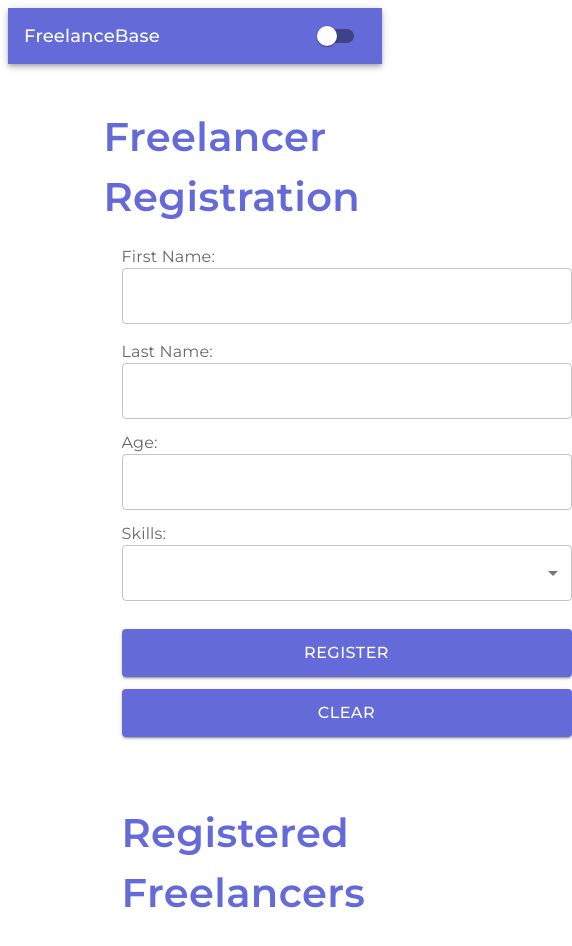
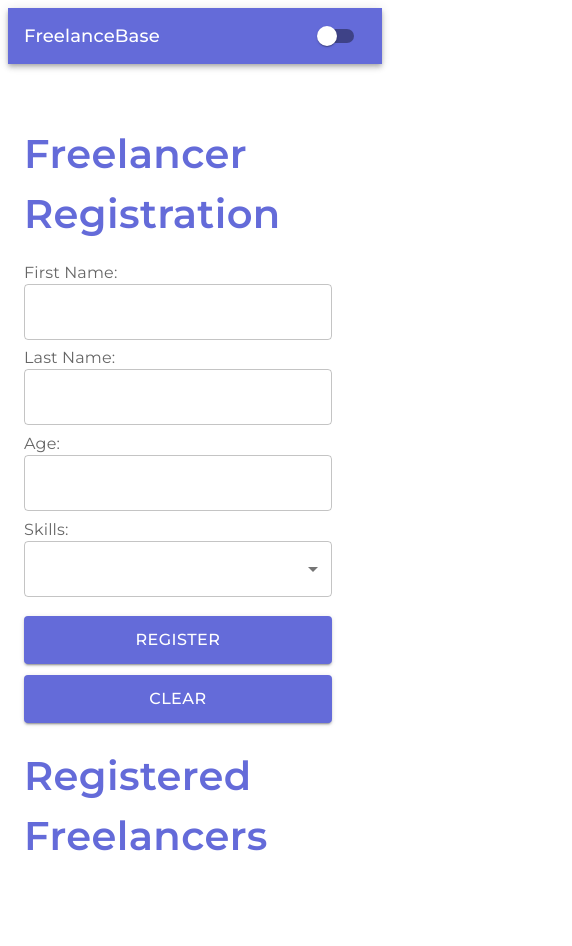
Before and after one commit to proga-react-practice/epsilon-team-project, a React (Vite) app: page /vova in a window 390 px wide. Shown: the top 946 px of the page, 572 px wide, since content can reach past the window. After the commit the page ends 916 px from the top, so only its background shows below. Built offline with nearby package versions, Linux system fonts and the light colour scheme.

Commit message:
add responsive to frelancer form

```diff
--- a/src/Pages/Vova.tsx
+++ b/src/Pages/Vova.tsx
@@ -31,18 +31,16 @@ const Freelancers: React.FC = () => {
   return (
     <Box
       sx={{
-        minHeight: '100vh',
         display: 'flex',
         justifyContent: 'center',
         alignItems: 'center',
-        ml:'25%'
       }}
     >
-      <Grid container spacing={3} sx={{ width: '100%' }}>
-        <Grid item xs={12} md={6}>
+      <Grid container spacing={2}>
+        <Grid item xs={12} sm={10} md={6} lg={6} xl={6}>
           <RegistrationForm onSubmit={handleSubmit} />
         </Grid>
-        <Grid item xs={12} md={6}>
+        <Grid item xs={12} sm={10} md={6} lg={6} xl={6}>
           <FreelancerList
             freelancers={freelancers}
             onDelete={handleDelete}
--- a/src/components/404/404.tsx
+++ b/src/components/404/404.tsx
@@ -17,6 +17,7 @@ const NotFoundPage = () => {
         backgroundColor: 'background.default',
         padding: prefersSmallerScreen ? '10px' : '20px',
 
+
       }}
     >
       <img src={doggif} alt="404 Not Found" style={{ width: prefersSmallerScreen ? '250px' : '350px', height: prefersSmallerScreen ? '250px' : '350px', marginBottom: prefersSmallerScreen ? '20px' : '40px' }} />
--- a/src/components/freelancer/SkillSelect.tsx
+++ b/src/components/freelancer/SkillSelect.tsx
@@ -31,7 +31,7 @@ const SkillsSelect: React.FC<SkillsSelectProps> = ({ selectedSkills, onSkillsCha
   };
 
   return (
-    <FormControl sx={{ height: '48px', width: "450px" }}>
+    <FormControl sx={{ height: '48px', width: "90%" }}>
       <InputLabel id="skills-label" style={{ cursor: 'pointer' }}></InputLabel>
       <Select
         labelId="skills-label"
--- a/src/components/freelancer/cards.tsx
+++ b/src/components/freelancer/cards.tsx
@@ -22,8 +22,8 @@ const FreelancerList: React.FC<Props> = ({ freelancers, onDelete, onEdit }) => {
   };
 
   return (
-    <Box sx={{ mt: '10%' }}>
-      <Typography sx={{ fontSize: '40px', marginBottom: '18px', fontFamily: 'Montserrat', fontWeight: '600' }} color="primary">
+    <Box sx={{ mt: '2%' }}>
+      <Typography sx={{ fontSize: '40px', marginBottom: '5%', fontFamily: 'Montserrat', fontWeight: '600' }} color="primary">
         Registered Freelancers
       </Typography>
       <DragDropContext onDragEnd={onDragEnd}>
@@ -82,23 +82,23 @@ const FreelancerCard: React.FC<{ freelancer: Freelancer; index: number; onDelete
   return (
     <Draggable key={index} draggableId={`${index}`} index={index}>
       {(provided) => (
-        <Box sx={{ mb: '24px' }}>
+        <Box sx={{ mb: '50%' }}>
           <Card
             ref={provided.innerRef}
             {...provided.draggableProps}
             {...provided.dragHandleProps}
             className="freelancer-card"
-            sx={{ width: '500px', height: 'auto' }}
+            sx={{ width: '95%', height: 'auto' }}
           >
-            <CardContent sx={{ p: 2, display: 'flex', flexDirection: 'column' }}>
-              <Box sx={{ display: 'flex', alignItems: 'center', justifyContent: 'space-between', mb: 2 }}>
+            <CardContent sx={{ p: '3%', display: 'flex', flexDirection: 'column' }}>
+              <Box sx={{ display: 'flex', alignItems: 'center', justifyContent: 'space-between', mb: '2%' }}>
                 {editing ? (
                   <TextField
                     name="firstName"
                     label="First Name"
                     value={updatedFreelancer.firstName}
                     onChange={handleChange}
-                    sx={{ mr: 1 }}
+                    sx={{ mr: '2%' }}
                   />
                 ) : (
                   <Typography variant="h5" sx={{ fontFamily: 'Montserrat', fontWeight: '600' }}>
@@ -111,10 +111,10 @@ const FreelancerCard: React.FC<{ freelancer: Freelancer; index: number; onDelete
                   </IconButton>
                   {editing ? (
                     <>
-                      <Button onClick={handleSaveClick} color="primary" sx={{ mr: 1 }}>
+                      <Button onClick={handleSaveClick} color="primary" sx={{ mr: '1%' }}>
                         Save
                       </Button>
-                      <Button onClick={handleCancelClick} color="secondary">
+                      <Button onClick={handleCancelClick} color="secondary" sx={{ ml:'26%' }}>
                         Cancel
                       </Button>
                     </>
@@ -132,7 +132,7 @@ const FreelancerCard: React.FC<{ freelancer: Freelancer; index: number; onDelete
                     label="Last Name"
                     value={updatedFreelancer.lastName}
                     onChange={handleChange}
-                    sx={{ mb: 1 }}
+                    sx={{ mb: '1%' }}
                   />
                   <TextField
                     name="age"
@@ -140,7 +140,7 @@ const FreelancerCard: React.FC<{ freelancer: Freelancer; index: number; onDelete
                     type="number"
                     value={updatedFreelancer.age}
                     onChange={handleChange}
-                    sx={{ mb: 1 }}
+                    sx={{ mb: '1%' }}
                   />
                   <TextField
                     name="skills"
@@ -148,18 +148,18 @@ const FreelancerCard: React.FC<{ freelancer: Freelancer; index: number; onDelete
                     multiline
                     value={updatedFreelancer.skills.join(', ')}
                     onChange={handleChange}
-                    sx={{ mb: 1 }}
+                    sx={{ mb: '1%' }}
                   />
                 </>
               ) : (
                 <>
-                  <Typography sx={{ mt: '12px', fontFamily: 'Montserrat' }}>
+                  <Typography sx={{ mt: '2%', fontFamily: 'Montserrat' }}>
                     <Box component="span" sx={{ fontWeight: '600' }}>
                       Age:
                     </Box>{' '}
                     {freelancer.age}
                   </Typography>
-                  <Typography sx={{ mt: '12px', fontFamily: 'Montserrat', whiteSpace: 'normal' }}>
+                  <Typography sx={{ mt: '2%', fontFamily: 'Montserrat', whiteSpace: 'normal' }}>
                     <Box component="span" sx={{ fontWeight: '600' }}>
                       Skills:
                     </Box>{' '}
--- a/src/components/freelancer/form.tsx
+++ b/src/components/freelancer/form.tsx
@@ -31,23 +31,23 @@ const RegistrationForm: React.FC<RegistrationFormProps> = ({ onSubmit, initialVa
   );
 
   return (
-    <Box sx={{ mt: '10%', width: '50%' }} color="secondary">
-      <Typography style={{ fontSize: '40px', marginBottom: '18px', fontFamily: 'Montserrat', marginLeft: '-18px' }} color="primary"><strong>Freelancer Registration</strong></Typography>
+    <Box sx={{ mt: '10%', MinWidth: '50%' }} color="secondary">
+      <Typography style={{ fontSize: '40px', marginBottom: '5%', fontFamily: 'Montserrat' }} color="primary"><strong>Freelancer Registration</strong></Typography>
       <form onSubmit={handleSubmit(handleSubmitForm)}>
         <FormGroup>
-          <Box sx={{ mb: '16px' }} >
+          <Box sx={{ mb: '2%' }} >
             <InputLabel htmlFor="firstName" sx={{ fontFamily: 'Montserrat' }}>First Name:</InputLabel>
-            <TextField type="text" sx={{ width: "450px" }} id="firstName" {...register('firstName', { required: 'Please enter your first name.', pattern: { value: /^[\p{L}\s]+$/u, message: 'First name should contain only letters.' }, minLength: { value: 2, message: 'First name should be at least 2 characters long.' }, maxLength: { value: 50, message: 'First name cannot exceed 50 characters.' } })} /><br></br>
+            <TextField type="text" sx={{ width: "90%" }} id="firstName" {...register('firstName', { required: 'Please enter your first name.', pattern: { value: /^[\p{L}\s]+$/u, message: 'First name should contain only letters.' }, minLength: { value: 2, message: 'First name should be at least 2 characters long.' }, maxLength: { value: 50, message: 'First name cannot exceed 50 characters.' } })} /><br></br>
             {errors.firstName && errors.firstName.message && <ErrorMessage message={errors.firstName.message} />}
           </Box>
-          <Box sx={{ mb: '12px' }}>
+          <Box sx={{ mb: '2%' }}>
             <InputLabel htmlFor="lastName" sx={{ fontFamily: 'Montserrat' }}>Last Name:</InputLabel>
-            <TextField type="text" sx={{ width: "450px", }} id="lastName" {...register('lastName', { required: 'Please enter your last name.', pattern: { value: /^[\p{L}\s]+$/u, message: 'Last name should contain only letters.' }, minLength: { value: 2, message: 'Last name should be at least 2 characters long.' }, maxLength: { value: 50, message: 'Last name cannot exceed 50 characters.' } })} /><br></br>
+            <TextField type="text" sx={{ width: "90%" }} id="lastName" {...register('lastName', { required: 'Please enter your last name.', pattern: { value: /^[\p{L}\s]+$/u, message: 'Last name should contain only letters.' }, minLength: { value: 2, message: 'Last name should be at least 2 characters long.' }, maxLength: { value: 50, message: 'Last name cannot exceed 50 characters.' } })} /><br></br>
             {errors.lastName && errors.lastName.message && <ErrorMessage message={errors.lastName.message} />}
           </Box>
-          <Box sx={{ mb: '12px' }}>
+          <Box sx={{ mb: '2%' }}>
             <InputLabel htmlFor="age" sx={{ fontFamily: 'Montserrat' }}>Age:</InputLabel>
-            <TextField type="number" sx={{ width: "450px" }} id="age" {...register('age', { required: 'Please enter your age.', min: { value: 18, message: 'You must be at least 18 years old to register.' }, max: { value: 80, message: 'Age cannot exceed 80 years.' } })} /><br></br>
+            <TextField type="number" sx={{ width: "90%" }} id="age" {...register('age', { required: 'Please enter your age.', min: { value: 18, message: 'You must be at least 18 years old to register.' }, max: { value: 80, message: 'Age cannot exceed 80 years.' } })} /><br></br>
             {errors.age && errors.age.message && <ErrorMessage message={errors.age.message} />}
           </Box>
           <InputLabel htmlFor="skills" sx={{ fontFamily: 'Montserrat' }}>Skills:</InputLabel>
@@ -60,8 +60,8 @@ const RegistrationForm: React.FC<RegistrationFormProps> = ({ onSubmit, initialVa
             {...register('skills', { required: 'Please select at least one skill.' })}
           />
           {errors.skills && errors.skills.message && <ErrorMessage message={errors.skills.message} />}
-          <Button sx={{ mt: '36px', height: '48px', width: "450px", color: 'white', fontSize: '16px', fontFamily: 'Montserrat' }} type="submit" variant="contained" color="primary">Register</Button>
-          <Button sx={{ mt: '12px', height: '48px', width: "450px", color: 'white', fontSize: '16px', fontFamily: 'Montserrat' }} type="button" onClick={() => {reset({firstName: '', lastName: '', age: 0, skills: [] }); setSelectedSkills([]);}} variant="contained" color="primary">Clear</Button>
+          <Button sx={{ mt: '8%', width: "90%", height:'48px', color: 'white', fontSize: '16px', fontFamily: 'Montserrat' }} type="submit" variant="contained" color="primary">Register</Button>
+          <Button sx={{ mt: '3%', width: "90%", height:'48px', color: 'white', fontSize: '16px', fontFamily: 'Montserrat' }} type="button" onClick={() => {reset({firstName: '', lastName: '', age: 0, skills: [] }); setSelectedSkills([]);}} variant="contained" color="primary">Clear</Button>
         </FormGroup>
       </form>
     </Box>
--- a/src/components/home_page/homepage.tsx
+++ b/src/components/home_page/homepage.tsx
@@ -20,8 +20,7 @@ const Home: React.FC = () => {
             </Typography>
 
             <Typography variant="body1" gutterBottom sx={{ maxWidth: '100%', fontFamily: "Montserrat", fontSize: { xs: '16px', md: '24px' } }} color="primary">
-              Lorem ipsum dolor sit amet, consectetur adipiscing elit. Duis vehicula massa nec lacus maximus,
-              a posuere quam scelerisque.
+              Developers: Max, Vova - students of Computer Science, LNU
             </Typography>
 
                 <Box sx={{ display: 'flex', mt: 4 }}>
--- a/src/components/layout/layout.tsx
+++ b/src/components/layout/layout.tsx
@@ -29,7 +29,7 @@ const DefaultLayout: FC = () => {
           />
         </Toolbar>
       </AppBar>
-      <Container sx={{minWidth:'100%',display:'flex', flexDirection:'row'}}>
+      <Container sx={{minWidth:'100%',display:'flex', flexDirection:'row',minHeight: '100vh',}}>
         <Outlet />
       </Container>
     </Box>
```
